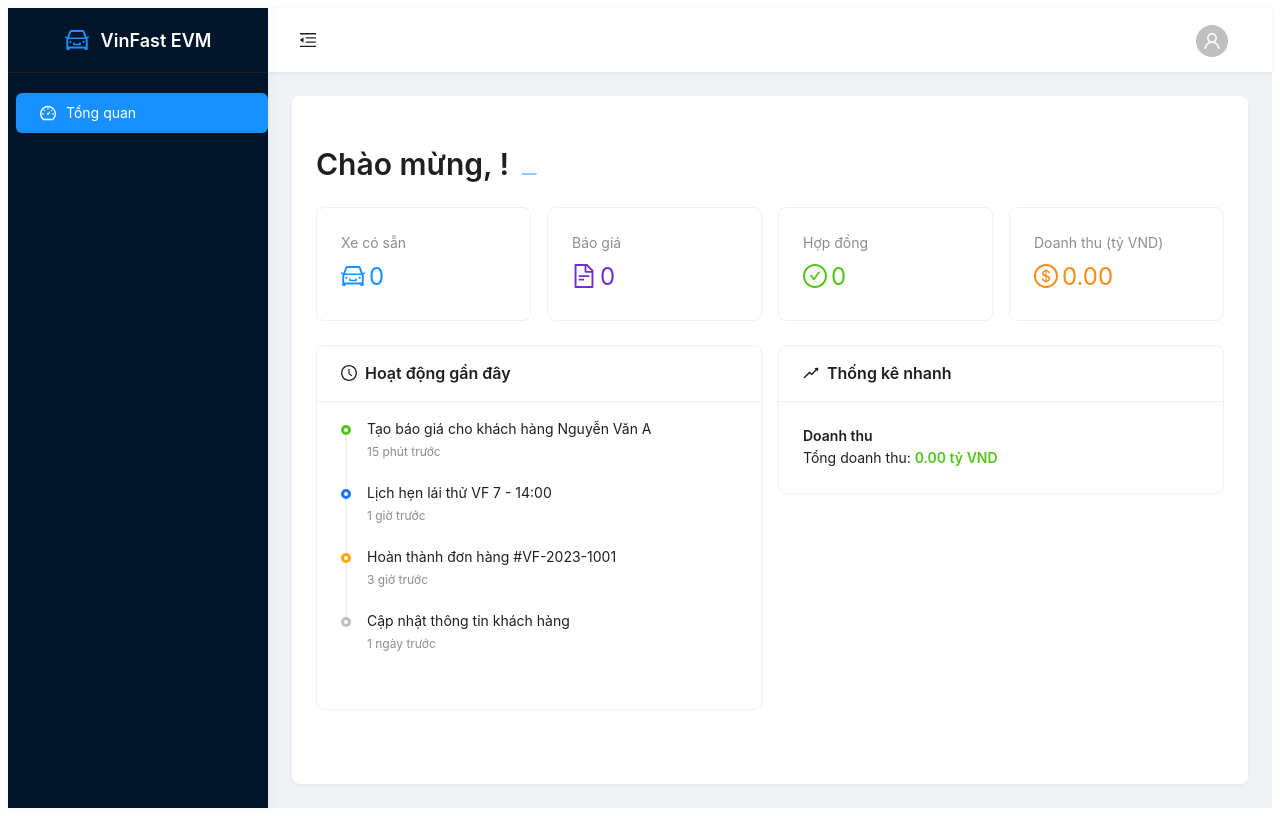
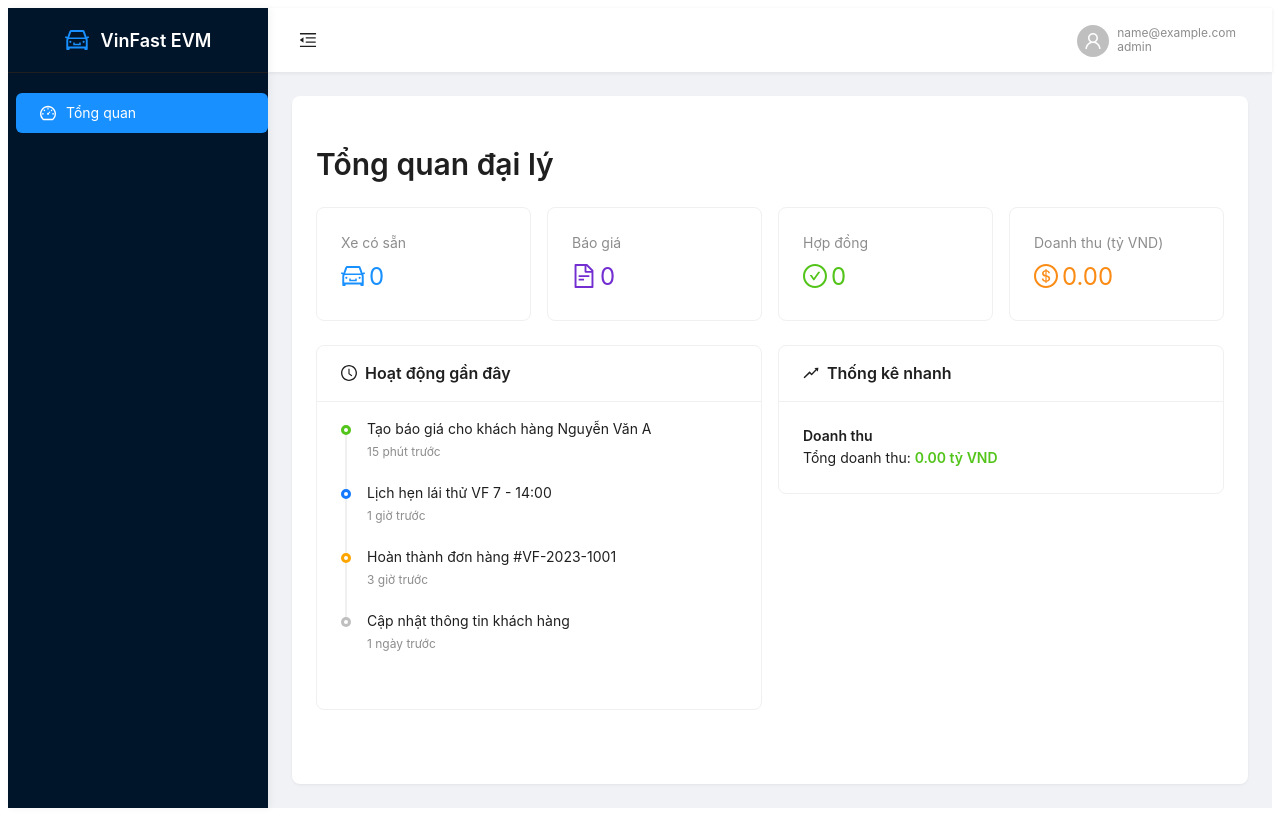
Before and after one commit to nhanhan31/swp-391, a React (Vite) app: page /dashboard in a window 1280 px wide. Built offline with nearby package versions, Linux system fonts and the light colour scheme; sample sign-in values are in the browser's storage.

Commit message:
Nhan commit

```diff
--- a/src/layouts/MainLayout.jsx
+++ b/src/layouts/MainLayout.jsx
@@ -43,6 +43,11 @@
   const {
     token: { colorBgContainer },
   } = theme.useToken();
+
+  // Get agency info from sessionStorage
+  const agencyInfo = JSON.parse(sessionStorage.getItem('agency_info') || 'null');
+  const userRole = JSON.parse(sessionStorage.getItem('user_info'))?.role|| JSON.parse(sessionStorage.getItem('user_info'))?.role?.role_name;
+  const userEmail = JSON.parse(sessionStorage.getItem('user_info'))?.email;
 
   // Menu items dựa trên role
   const getMenuItems = () => {
@@ -280,16 +285,16 @@
 
   // User dropdown menu
   const userMenuItems = [
-    {
-      key: 'profile',
-      icon: <UserOutlined />,
-      label: 'Thông tin cá nhân',
-    },
-    {
-      key: 'settings',
-      icon: <SettingOutlined />,
-      label: 'Cài đặt',
-    },
+    // {
+    //   key: 'profile',
+    //   icon: <UserOutlined />,
+    //   label: 'Thông tin cá nhân',
+    // },
+    // {
+    //   key: 'settings',
+    //   icon: <SettingOutlined />,
+    //   label: 'Cài đặt',
+    // },
     {
       type: 'divider',
     },
@@ -371,10 +376,20 @@
                       size="default"
                     />
                     <div className="user-details">
-                      <Text className="user-name">{currentUser?.full_name}</Text>
+                      <Text className="user-name">{currentUser?.full_name || currentUser?.fullName}</Text>
                       <Text className="user-role" type="secondary">
-                        {currentUser?.role?.role_name}
+                        {userEmail}
                       </Text>
+                      <Text className="user-role" type="secondary">
+
+                        {userRole}
+                        {agencyInfo && (
+                          <span style={{ marginLeft: '8px' }}>
+                            • {agencyInfo.agencyName}
+                          </span>
+                        )}
+                      </Text>
+
                     </div>
                   </Space>
                 </div>
--- a/src/pages/ConsumptionSpeedReportPage.jsx
+++ b/src/pages/ConsumptionSpeedReportPage.jsx
@@ -462,7 +462,7 @@
               <Select.Option value="all">Tất cả mẫu xe</Select.Option>
               {vehicles.map(vehicle => (
                 <Select.Option key={vehicle.id} value={vehicle.id.toString()}>
-                  {vehicle.model} - {vehicle.color}
+                  {vehicle.variantName} - {vehicle.color}
                 </Select.Option>
               ))}
             </Select>
--- a/src/pages/DashboardPage.jsx
+++ b/src/pages/DashboardPage.jsx
@@ -288,16 +288,9 @@
       {/* Header */}
       <div style={{ marginBottom: '24px' }}>
         <Title level={2}>
-          Chào mừng, {currentUser?.full_name}!
-          <Tag color="blue" style={{ marginLeft: '12px' }}>
-            {currentUser?.role?.role_name}
-          </Tag>
+          Tổng quan đại lý
         </Title>
-        {currentUser?.agency && (
-          <Text type="secondary">
-            {currentUser.agency.agency_name} - {currentUser.agency.location}
-          </Text>
-        )}
+
       </div>
 
       {/* Statistics Cards */}
--- a/src/pages/LoginPage.jsx
+++ b/src/pages/LoginPage.jsx
@@ -119,7 +119,7 @@
               </Form.Item>
             </Form>
 
-            <Divider>Tài khoản demo</Divider>
+            {/* <Divider>Tài khoản demo</Divider> */}
 
             <div className="demo-accounts">
               <Space direction="vertical" style={{ width: '100%' }} size="small">
```
